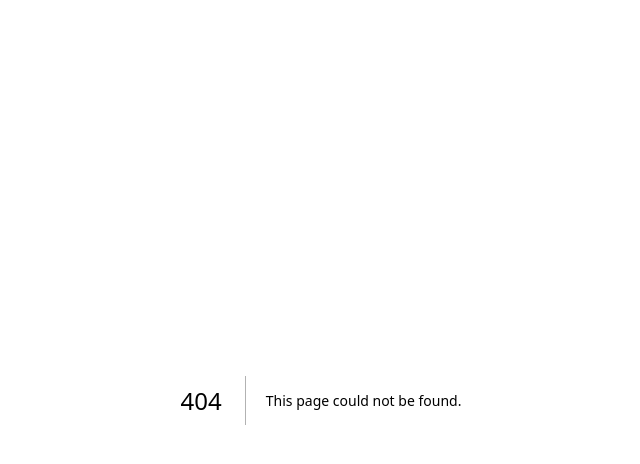
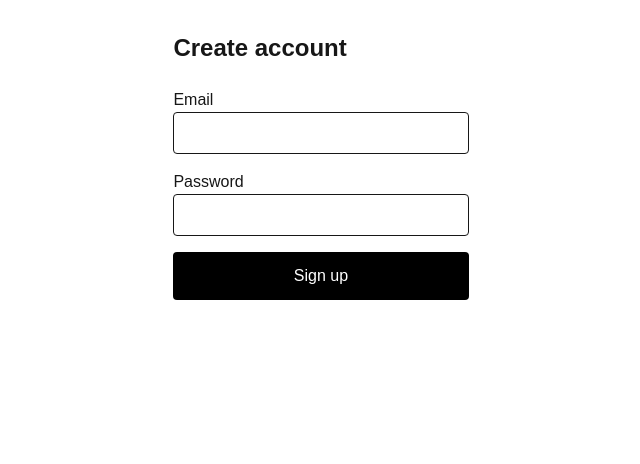
Before and after one commit to apollojain/anabolic-meal-planner, a Next.js app: page /signup in a window 1280 px wide. Before the commit this address had no page. Shown: the top 464 px of the page, without its empty margins (319-959 px from the left). Built offline with nearby package versions, Linux system fonts and the light colour scheme; no server answers.

Commit message:
temp signup page

```diff
--- a/app/api/onboarding/route.ts
+++ b/app/api/onboarding/route.ts
@@ -1,11 +1,11 @@
-import { onboardingSchema } from "@/lib/schemas/onboarding";
+import { onboardingApiSchema } from "@/lib/schemas/onboarding";
 
 import { supabaseAdmin } from "@/lib/supabase-admin";
 
 export async function POST(request: Request) {
   const body = await request.json();
 
-  const parsed = onboardingSchema.safeParse(body);
+  const parsed = onboardingApiSchema.safeParse(body);
 
   if (!parsed.success) {
     return Response.json(
@@ -23,7 +23,7 @@ export async function POST(request: Request) {
     .from("user_profiles")
     .insert({
       // temporary fake ID until auth exists
-      id: crypto.randomUUID(),
+      id: input.userId,
 
       age: input.age,
       height_cm: input.heightCm,
--- a/app/onboarding/page.tsx
+++ b/app/onboarding/page.tsx
@@ -7,8 +7,22 @@ import {
   type OnboardingFormInput,
   type OnboardingFormOutput,
 } from "@/lib/schemas/onboarding";
+import { useState, useEffect } from "react";
+import { supabase } from "@/lib/supabase";
+import type { User } from "@supabase/supabase-js";
+
 
 export default function OnboardingPage() {
+    const [user, setUser] = useState<User | null>(null);
+useEffect(() => {
+  async function loadUser() {
+    const { data } = await supabase.auth.getUser();
+
+    setUser(data.user);
+  }
+
+  loadUser();
+}, []);
   const {
     register,
     handleSubmit,
@@ -31,7 +45,10 @@ async function onSubmit(values: OnboardingFormOutput) {
     headers: {
       "Content-Type": "application/json",
     },
-    body: JSON.stringify(values),
+    body: JSON.stringify({
+        userId: user?.id,
+        ...values,
+    }),
   });
 
   if (!res.ok) {
--- /dev/null
+++ b/app/signup/page.tsx
@@ -0,0 +1,81 @@
+// app/signup/page.tsx
+"use client";
+
+import { useRouter } from "next/navigation";
+
+import { useForm } from "react-hook-form";
+import { zodResolver } from "@hookform/resolvers/zod";
+import { supabase } from "@/lib/supabase";
+import {
+  signupSchema,
+  type SignupInput,
+  type SignupOutput,
+} from "@/lib/schemas/signup";
+
+export default function SignupPage() {
+  const router = useRouter();
+
+  const {
+    register,
+    handleSubmit,
+    formState: { errors, isSubmitting },
+  } = useForm<SignupInput, unknown, SignupOutput>({
+    resolver: zodResolver(signupSchema),
+  });
+
+
+
+  async function onSubmit(values: SignupOutput) {
+  const { data, error } = await supabase.auth.signUp({
+    email: values.email,
+    password: values.password,
+  });
+
+  if (error) {
+    console.error(error);
+    return;
+  }
+
+  router.push("/onboarding");
+}
+
+  return (
+    <main className="max-w-md mx-auto p-8">
+      <h1 className="text-2xl font-bold mb-6">Create account</h1>
+
+      <form onSubmit={handleSubmit(onSubmit)} className="space-y-4">
+        <div>
+          <label>Email</label>
+          <input
+            type="email"
+            {...register("email")}
+            className="w-full border rounded p-2"
+          />
+          {errors.email && (
+            <p className="text-red-500">{errors.email.message}</p>
+          )}
+        </div>
+
+        <div>
+          <label>Password</label>
+          <input
+            type="password"
+            {...register("password")}
+            className="w-full border rounded p-2"
+          />
+          {errors.password && (
+            <p className="text-red-500">{errors.password.message}</p>
+          )}
+        </div>
+
+        <button
+          type="submit"
+          disabled={isSubmitting}
+          className="w-full bg-black text-white rounded p-3"
+        >
+          {isSubmitting ? "Creating account..." : "Sign up"}
+        </button>
+      </form>
+    </main>
+  );
+}
--- a/lib/schemas/onboarding.ts
+++ b/lib/schemas/onboarding.ts
@@ -2,10 +2,15 @@ import { z } from "zod";
 
 export const onboardingSchema = z.object({
   age: z.coerce.number().int().min(13).max(100),
+
   heightCm: z.coerce.number().int().min(120).max(230),
+
   weightKg: z.coerce.number().min(35).max(250),
+
   sex: z.enum(["male", "female"]),
+
   goal: z.enum(["lose", "maintain", "gain"]),
+
   activityLevel: z.enum([
     "sedentary",
     "light",
@@ -13,8 +18,19 @@ export const onboardingSchema = z.object({
     "very_active",
     "athlete",
   ]),
+
   mealsPerDay: z.coerce.number().int().min(3).max(6),
 });
 
-export type OnboardingFormInput = z.input<typeof onboardingSchema>;
-export type OnboardingFormOutput = z.output<typeof onboardingSchema>;
+export const onboardingApiSchema = onboardingSchema.extend({
+  userId: z.uuid(),
+});
+
+export type OnboardingFormInput =
+  z.input<typeof onboardingSchema>;
+
+export type OnboardingFormOutput =
+  z.output<typeof onboardingSchema>;
+
+export type OnboardingApiInput =
+  z.infer<typeof onboardingApiSchema>;
--- /dev/null
+++ b/lib/schemas/signup.ts
@@ -0,0 +1,10 @@
+// lib/schemas/signup.ts
+import { z } from "zod";
+
+export const signupSchema = z.object({
+  email: z.email(),
+  password: z.string().min(8, "Password must be at least 8 characters"),
+});
+
+export type SignupInput = z.input<typeof signupSchema>;
+export type SignupOutput = z.output<typeof signupSchema>;
```
